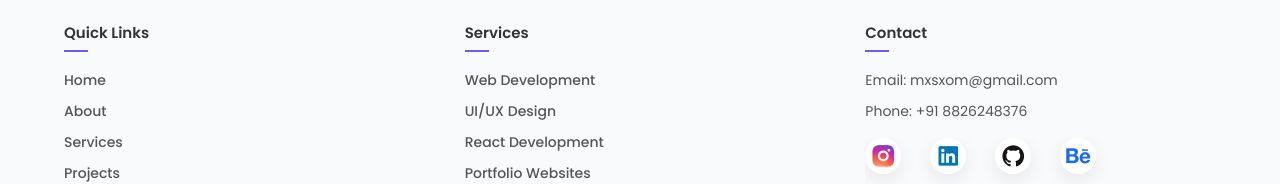
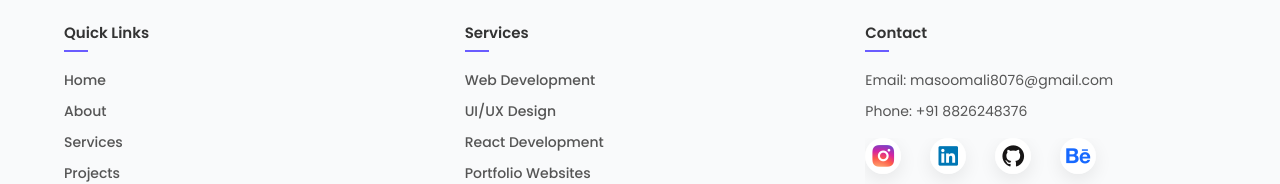
Before and after one commit to annoy809/Portfolio, a React (Vite) app: page / in a window 1280 px wide. Shown: the part 7358-7542 px from the top of the page. Built offline with nearby package versions, Linux system fonts and the light colour scheme.

Commit message:
jsx code change

```diff
--- a/src/Footer.jsx
+++ b/src/Footer.jsx
@@ -44,7 +44,7 @@ const Footer = () => {
           {/* Contact */}
           <div className="footer-col">
             <h4>Contact</h4>
-            <p>Email: mxsxom@gmail.com</p>
+            <p>Email: masoomali8076@gmail.com</p>
             <p>Phone: +91 8826248376</p>
 
             <div className="footer-social">
```
